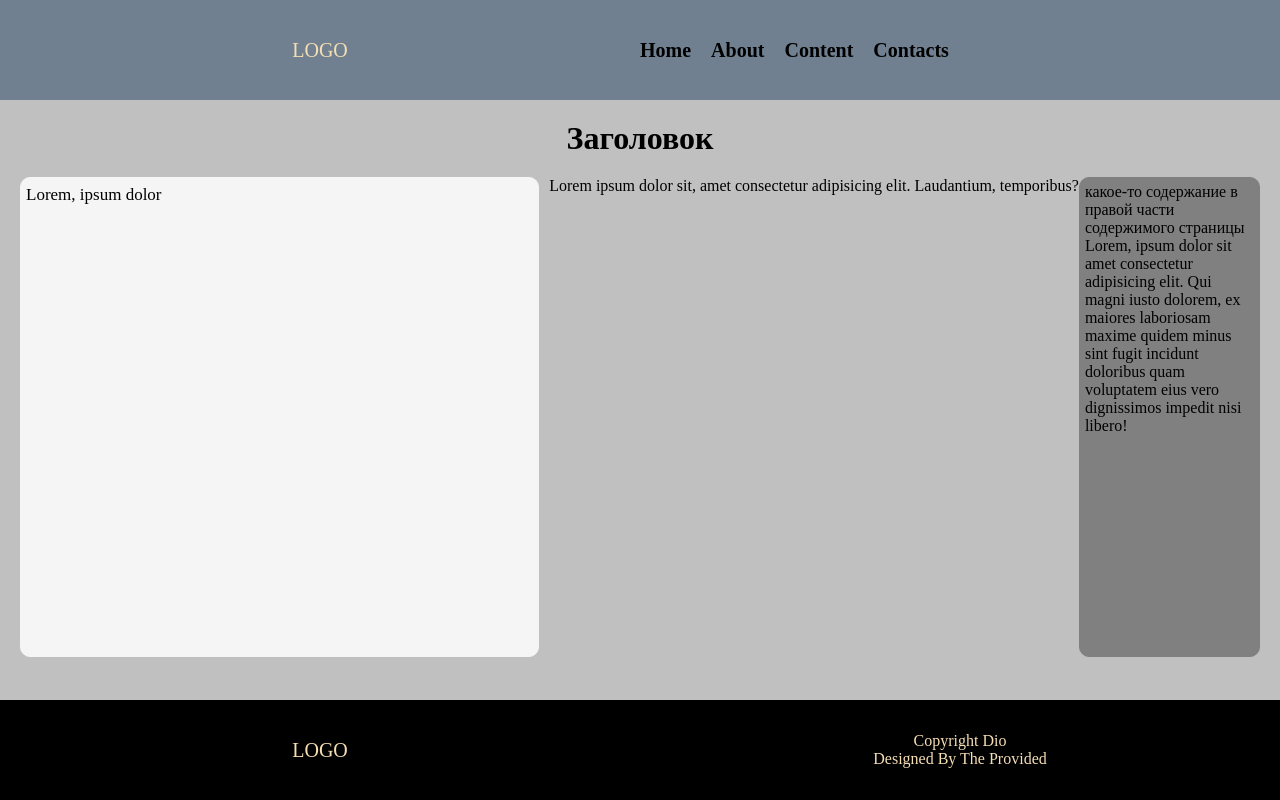
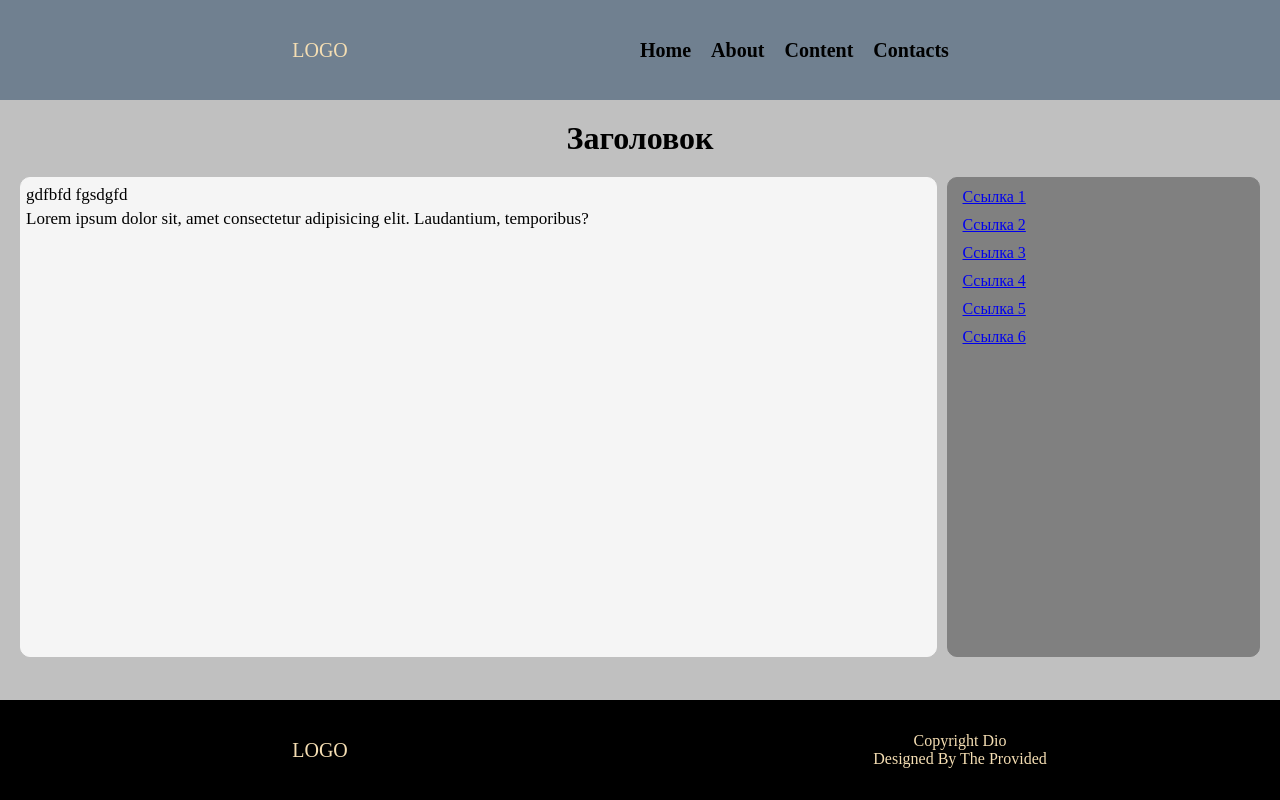
Before and after one commit to Floyd-88/git, a Vue app: page / in a window 1280 px wide. Built offline with nearby package versions, Linux system fonts and the light colour scheme.

Commit message:
create aside element vue

```diff
--- /dev/null
+++ b/src/Components/AsideElement.vue
@@ -0,0 +1,28 @@
+<template>
+  <aside>
+    <ul>
+        <li><a href="#">Ссылка 1</a></li>
+        <li><a href="#">Ссылка 2</a></li>
+        <li><a href="#">Ссылка 3</a></li>
+        <li><a href="#">Ссылка 4</a></li>
+        <li><a href="#">Ссылка 5</a></li>
+        <li><a href="#">Ссылка 6</a></li>
+
+    </ul>
+  </aside>
+</template>
+
+<style scoped>
+aside {
+  flex: 1;
+  padding: 5px;
+  border: 1px solid gray;
+  border-radius: 10px;
+  background-color: gray;
+}
+
+li {
+    padding: 5px 10px;
+    list-style-type: none;
+}
+</style>
--- a/src/Components/MainElement.vue
+++ b/src/Components/MainElement.vue
@@ -3,17 +3,19 @@
     <h1>Заголовок</h1>
     <div class="main_wrapper">
       <div class="content">
-        Lorem, ipsum dolor
+        <div>gdfbfd fgsdgfd</div>
+        <div>Lorem ipsum dolor sit, amet consectetur adipisicing elit. Laudantium, temporibus?</div>
       </div>
-      <div>Lorem ipsum dolor sit, amet consectetur adipisicing elit. Laudantium, temporibus?</div>
-      <aside>
-        <div>какое-то содержание в правой части содержимого страницы</div>
-        <div>Lorem, ipsum dolor sit amet consectetur adipisicing elit. Qui magni iusto dolorem, ex maiores laboriosam maxime quidem minus sint fugit incidunt doloribus quam voluptatem eius vero dignissimos impedit nisi libero!</div>
-      </aside>
+      <AsideElement/>
+
     </div>
   </main>
 </template>
+<script setup>
+import AsideElement from '@/Components/AsideElement.vue';
 
+
+</script>
 <style scoped>
 main {
   flex: 1 0 auto;
@@ -43,11 +45,5 @@ h1 {
     line-height: 1.5rem;
 }
 
-aside {
-    flex: 1;
-    padding: 5px;
-    border: 1px solid gray;
-    border-radius: 10px;
-    background-color:gray;
-}
+
 </style>
```
